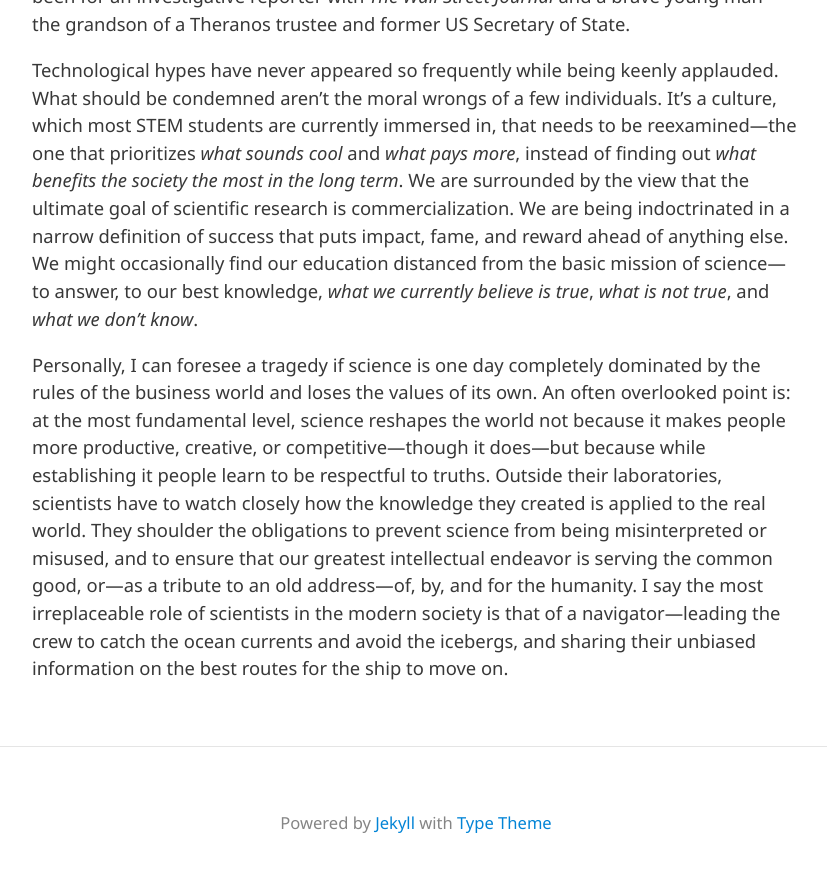
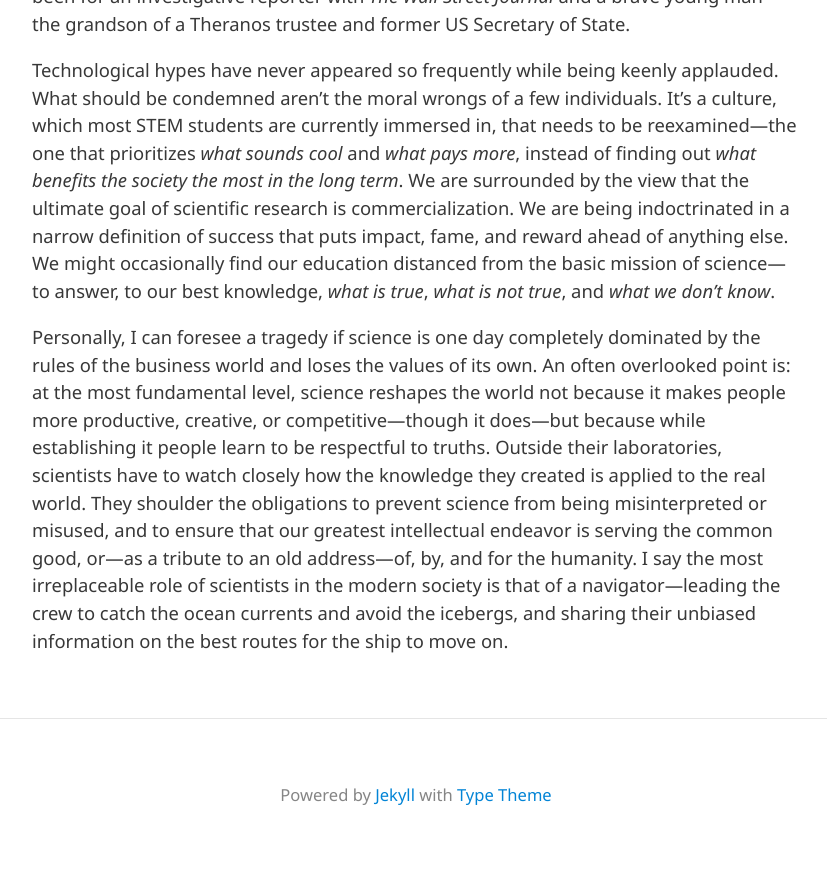
Before and after one commit to laskaux/laskaux.github.io, a Jekyll site: the page built from _posts/2018-12-01-the-duties-of-scientists.md, in a window 1280 px wide and 900 px high, scrolled down 1226 px. Shown: the top 872 px of the window, without its empty margins (224-1051 px from the left). Built offline with Jekyll 4.4.1, drawn with Linux system fonts in a browser that asks for light colours; nearby versions of some CDN libraries.

Commit message:
what we currently believe

```diff
--- a/_posts/2018-12-01-the-duties-of-scientists.md
+++ b/_posts/2018-12-01-the-duties-of-scientists.md
@@ -8,6 +8,6 @@ A few days ago, it was announced that two gene-edited babies have been born in C
 
 But to me, the Theranos case—first revealed in 2015 and still under investigation—is even more terrifying: a nine-billion-dollar biotech unicorn could be built entirely on deception, and yet had won enormous acclaims—a charismatic young founder, a “revolutionary” blood-testing technology, over 700-million-dollar investment, a board of directors including seven eminent statesmen, and in every aspect, a new Silicon Valley miracle. Science, medicine, business, law, and media—most brilliant inventions of human beings—were maneuvered by their best practitioners to mislead doctors, endanger patients, and defraud investors in the name of ideas, innovations, and “changing the world.” The meticulously designed fraud could be continuing had it not been for an investigative reporter with _The Wall Street Journal_ and a brave young man—the grandson of a Theranos trustee and former US Secretary of State.
 
-Technological hypes have never appeared so frequently while being keenly applauded. What should be condemned aren’t the moral wrongs of a few individuals. It’s a culture, which most STEM students are currently immersed in, that needs to be reexamined—the one that prioritizes _what sounds cool_ and _what pays more_, instead of finding out _what benefits the society the most in the long term_. We are surrounded by the view that the ultimate goal of scientific research is commercialization. We are being indoctrinated in a narrow definition of success that puts impact, fame, and reward ahead of anything else. We might occasionally find our education distanced from the basic mission of science—to answer, to our best knowledge, _what we currently believe is true_, _what is not true_, and _what we don’t know_.
+Technological hypes have never appeared so frequently while being keenly applauded. What should be condemned aren’t the moral wrongs of a few individuals. It’s a culture, which most STEM students are currently immersed in, that needs to be reexamined—the one that prioritizes _what sounds cool_ and _what pays more_, instead of finding out _what benefits the society the most in the long term_. We are surrounded by the view that the ultimate goal of scientific research is commercialization. We are being indoctrinated in a narrow definition of success that puts impact, fame, and reward ahead of anything else. We might occasionally find our education distanced from the basic mission of science—to answer, to our best knowledge, _what is true_, _what is not true_, and _what we don’t know_.
 
 Personally, I can foresee a tragedy if science is one day completely dominated by the rules of the business world and loses the values of its own. An often overlooked point is: at the most fundamental level, science reshapes the world not because it makes people more productive, creative, or competitive—though it does—but because while establishing it people learn to be respectful to truths. Outside their laboratories, scientists have to watch closely how the knowledge they created is applied to the real world. They shoulder the obligations to prevent science from being misinterpreted or misused, and to ensure that our greatest intellectual endeavor is serving the common good, or—as a tribute to an old address—of, by, and for the humanity. I say the most irreplaceable role of scientists in the modern society is that of a navigator—leading the crew to catch the ocean currents and avoid the icebergs, and sharing their unbiased information on the best routes for the ship to move on.
```
